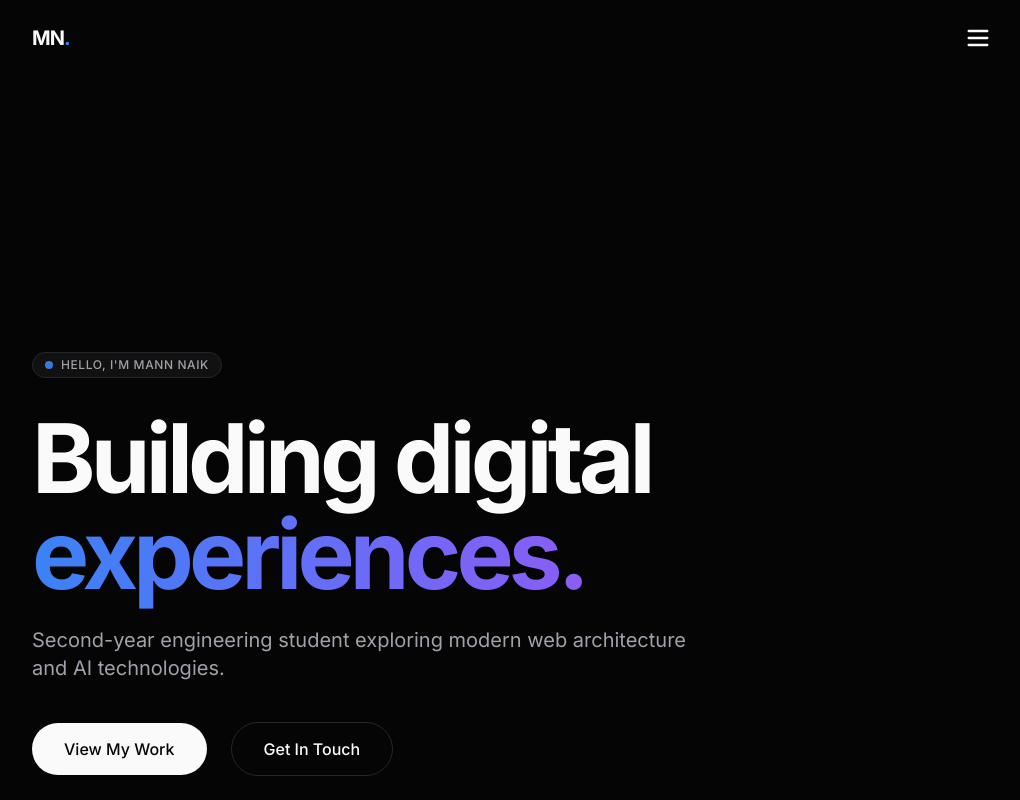
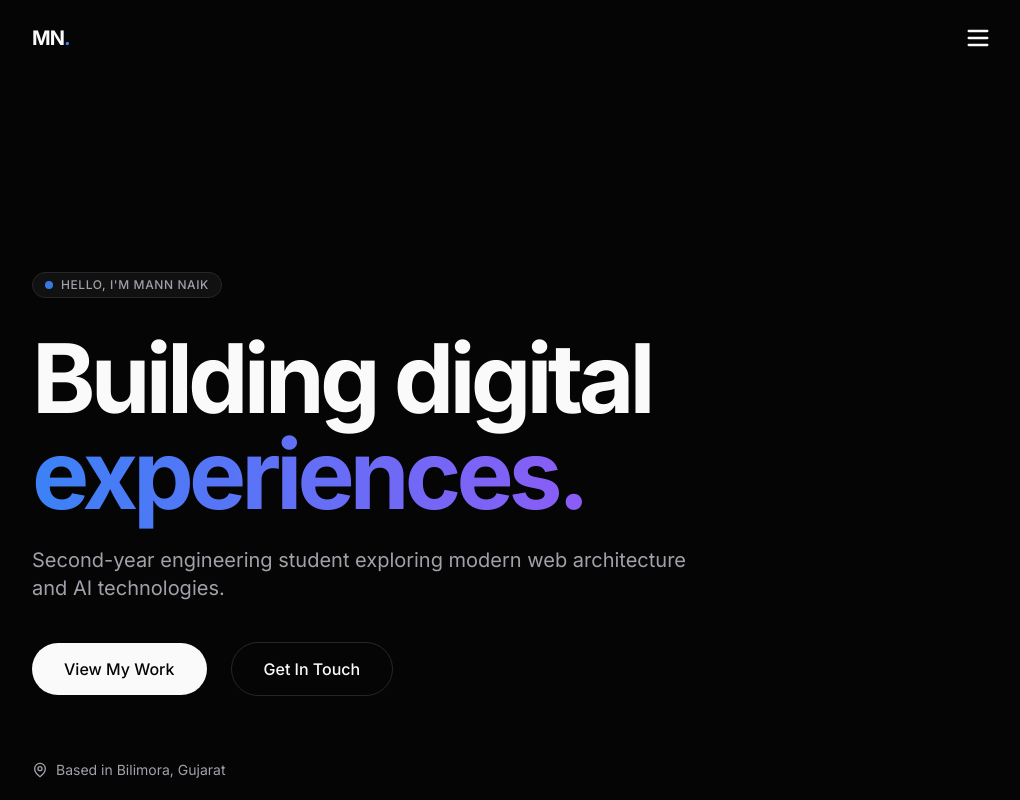
Before and after one commit to mann-naik/my-portfolio, a Next.js app: page / in a window 1280 px wide. Shown: the top 800 px of the page, without its empty margins (128-1148 px from the left). Built offline with nearby package versions, Linux system fonts and the light colour scheme.

Commit message:
Refactor Hero component section for improved layout and responsiveness

```diff
--- a/components/Hero.tsx
+++ b/components/Hero.tsx
@@ -7,7 +7,7 @@ import Link from "next/link";
 
 export default function Hero() {
   return (
-    <section className="pt-24 pb-32 md:pt-56 md:pb-32 flex flex-col min-h-[90vh]">
+    <section className="w-full max-w-5xl pt-24 pb-32 md:pt-36 md:pb-28 flex flex-col items-start">
       <motion.div
         initial={{ opacity: 0, y: 20 }}
         animate={{ opacity: 1, y: 0 }}
```
